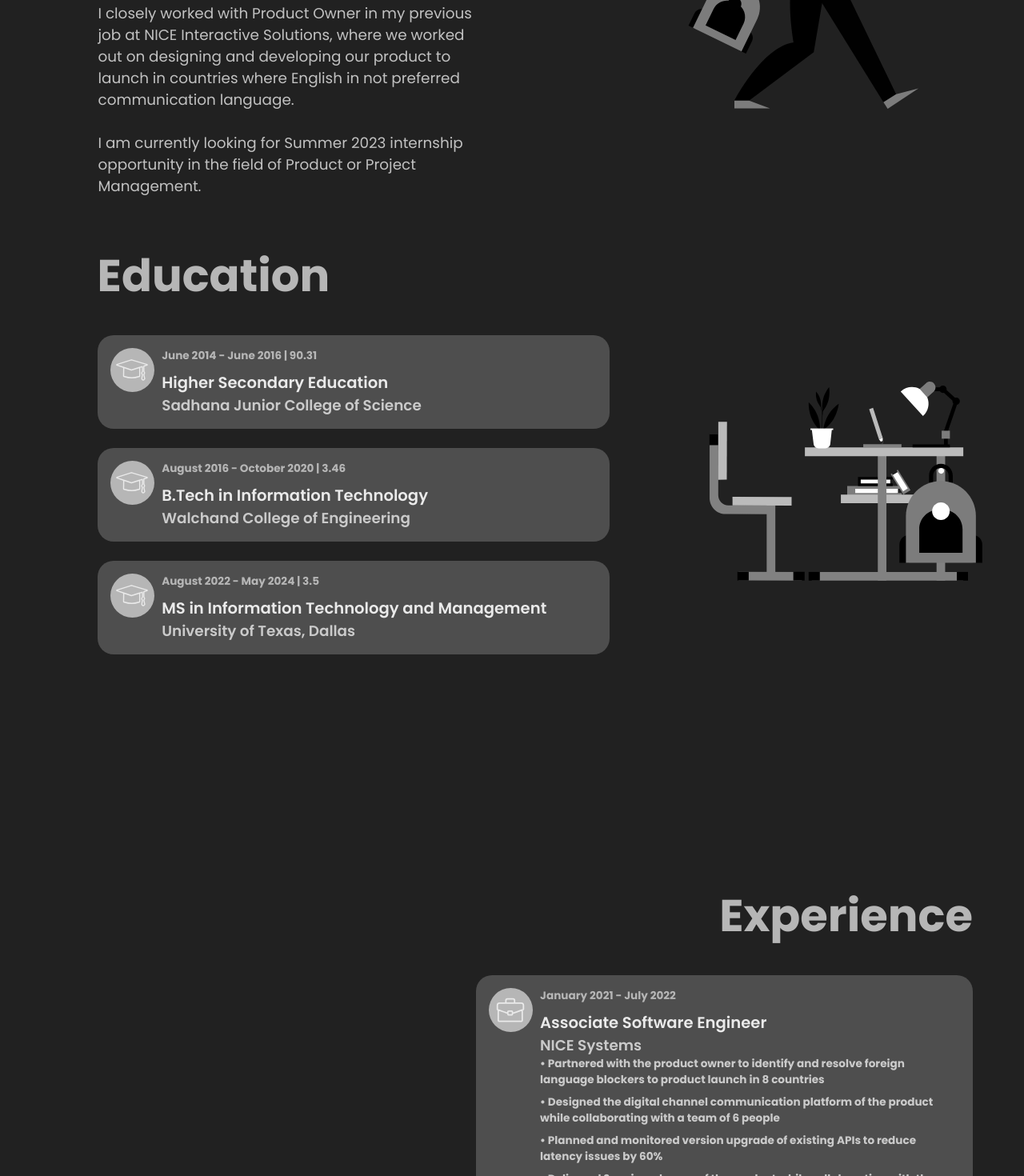
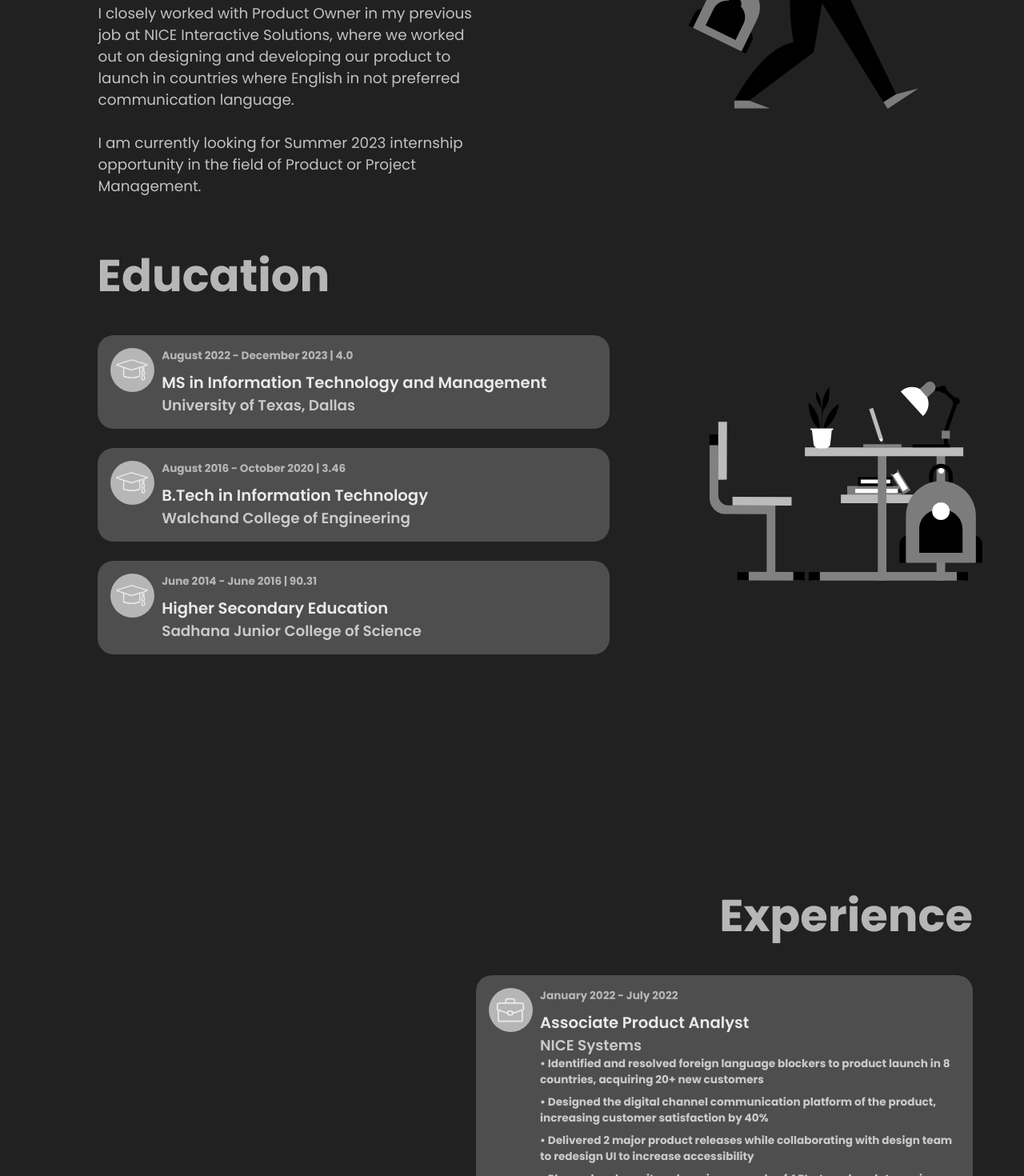
Before and after one commit to mohyams/Portfolio, a React (Create React App) app: page / in a window 1280 px wide. Shown: the part 1330-2800 px from the top of the page at 80% size. Built offline with nearby package versions, Linux system fonts and the light colour scheme; a web font is replaced by a local one.

Commit message:
updation

```diff
--- a/src/components/Navbar/Navbar.js
+++ b/src/components/Navbar/Navbar.js
@@ -212,7 +212,7 @@ function Navbar() {
 
                         <Fade left>
                             <NavLink
-                                to='/#resume'
+                                to='/#experience'
                                 smooth={true}
                                 spy='true'
                                 duration={2000}
@@ -222,7 +222,7 @@ function Navbar() {
                                         className={classes.drawerIcon}
                                     />
                                     <span className={classes.drawerLinks}>
-                                        Resume
+                                        Experience
                                     </span>
                                 </div>
                             </NavLink>
--- a/src/data/educationData.js
+++ b/src/data/educationData.js
@@ -1,11 +1,11 @@
 export const educationData = [
     {
         id: 1,
-        institution: 'Sadhana Junior College of Science',
-        course: 'Higher Secondary Education',
-        startYear: 'June 2014',
-        endYear: 'June 2016',
-        grade: '90.31'
+        institution: 'University of Texas, Dallas',
+        course: 'MS in Information Technology and Management',
+        startYear: 'August 2022',
+        endYear: 'December 2023',
+        grade:'4.0'
     },
     {
         id: 2,
@@ -17,10 +17,12 @@ export const educationData = [
     },
     {
         id: 3,
-        institution: 'University of Texas, Dallas',
-        course: 'MS in Information Technology and Management',
-        startYear: 'August 2022',
-        endYear: 'May 2024',
-        grade:'3.5'
+        institution: 'Sadhana Junior College of Science',
+        course: 'Higher Secondary Education',
+        startYear: 'June 2014',
+        endYear: 'June 2016',
+        grade: '90.31'
     },
+
+
 ]
--- a/src/data/experienceData.js
+++ b/src/data/experienceData.js
@@ -1,18 +1,24 @@
 export const experienceData = [
+    {
+        id: 1,
+        company: 'NICE Systems',
+        jobtitle: 'Associate Product Analyst',
+        startYear: 'January 2022',
+        endYear: 'July 2022',
+        description: [ '• Identified and resolved foreign language blockers to product launch in 8 countries, acquiring 20+ new customers',
+        '• Designed the digital channel communication platform of the product, increasing customer satisfaction by 40%',
+        '• Delivered 2 major product releases while collaborating with design team to redesign UI to increase accessibility',
+        '• Planned and monitored version upgrade of APIs, to reduce latency issues, increasing customer retention by 20%']},
     {
         id: 1,
         company: 'NICE Systems',
         jobtitle: 'Associate Software Engineer',
         startYear: 'January 2021',
-        endYear: 'July 2022',
-        description: [ '• Partnered with the product owner to identify and resolve foreign language blockers to product launch in 8 countries',
-        '• Designed the digital channel communication platform of the product while collaborating with a team of 6 people',
-        '• Planned and monitored version upgrade of existing APIs to reduce latency issues by 60%',
-        '• Delivered 2 major releases of the product while collaborating with the design team to redesign the user interface with icons to increase accessibility',
-        '• Developed the front-end and back-end of an application used by approximately 80000 call centers agents globally',
-        '• Achieved 99.99% product up-time by maintaining APIs and resolving critical production bugs',
-        '• Enhanced the transcript storing mechanism of the application using Salesforce objects, optimizing storage by 15%',
-        '• Developed 4 POCs to ensure seamless integration of new features to the product, decreasing the integration timeline by 2 weeks']
+        endYear: 'December 2021',
+        description: [ '• Developed front-end of a call-center application used by approximately 80000 call centers agents globally',
+        '• Decreased Integration timeline by 2 weeks through development of 4 POCs to ensure seamless integration of newproduct features',
+        '• Achieved 97% product up-time by maintaining APIs and resolving critical production bugs while working with cross-functional teams',
+        '• Enhanced the transcript storing mechanism of the application using Salesforce objects, optimizing storage by 35%']
     },
     {
         id: 2,
@@ -20,9 +26,9 @@ export const experienceData = [
         jobtitle: 'Product Management Intern',
         startYear: 'July 2020',
         endYear: 'December 2020',
-        description: ['• Created a product road-map to develop a web application and conducted scrum meetings to monitor the progress',
-        '• Minimized product completion time by 15% through detailed system analysis and solution identification',
-        '• Reduced product backlog count by 60% through effective communication between stakeholders and developers']
+        description: ['• • Refined product backlog through effective communication between stakeholders and developers, reducing duplicate features by 15%',
+        '• Conducted scrum meetings to communicate product features to developers and track product KPIs, increasing productivity by 10%',
+        '• Conducted detailed system analysis and identified solutions to reduce product development timeline by 15%']
     },
     {
         id: 3,
@@ -30,10 +36,10 @@ export const experienceData = [
         jobtitle: 'Software Development Intern',
         startYear: 'January 2020',
         endYear: 'June 2020',
-        description: ['• Led a team of 5 interns to develop the front end of the performance review system for 500 employees',
-        '• Introduced Kafka service for streaming data from one database to another, reducing redundant tasks by 40%',
-        '• Designed customizable dashboards as per client’s requirement, increasing client productivity by 70%',
-        '• Built web-based visitor management system to ease the process and reduce paperwork by 80%']
+        description: ['• • Led a team of 5 interns to develop the front end of the performance review system using React for 500 employees',
+        '• Reduced redundant tasks by 40% through the introduction of Kafka service for streaming data between databases',
+        '• Designed customizable dashboards using Tableau as per client’s requirement, increasing productivity by 70%',
+        '• Built visitor management system to automate recording visitor information and reduce paperwork by 80%']
     },
 
 ]
--- a/src/data/headerData.js
+++ b/src/data/headerData.js
@@ -1,12 +1,12 @@
-import resume from '../assets/pdf/Mohit_Shinde.pdf'
+import resume from '../assets/pdf/Mohit_G_Shinde.pdf'
 import profile_photo from '../assets/jpg/profile_photo.jpg'
 import profile_picture from '../assets/jpg/profile_picture.jpg'
 
 export const headerData = {
     name: 'Mohit Shinde',
     title: "",
-    desciption:"A graduate student at The University of Texas at Dallas looking forward to learn and get experience in the fields of Product Management, Project Management and Data Analysis",
-    tagline:'\"MAKE IT WORK,MAKE IT WORTH\"',
+    desciption:"A graduate student at The University of Texas at Dallas looking forward to learn and get experience in the fields of Product Management",
+    tagline:'\"MAKE IT WORK, MAKE IT WORTH\"',
     image: profile_photo,
     resumePdf: resume
 }
```
Also changed, not shown: 1 other file (tests, documents, lock files or other folders).
